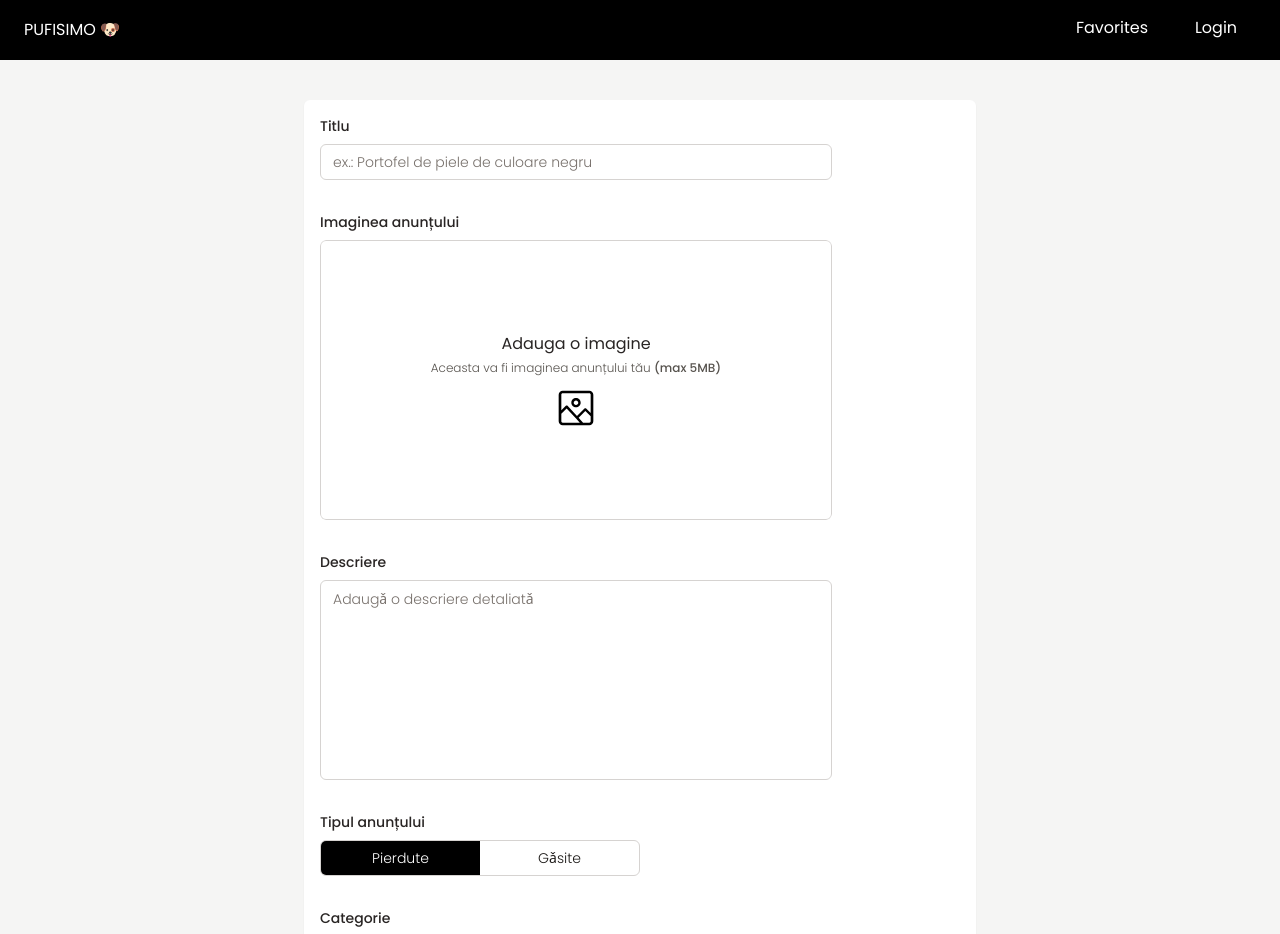
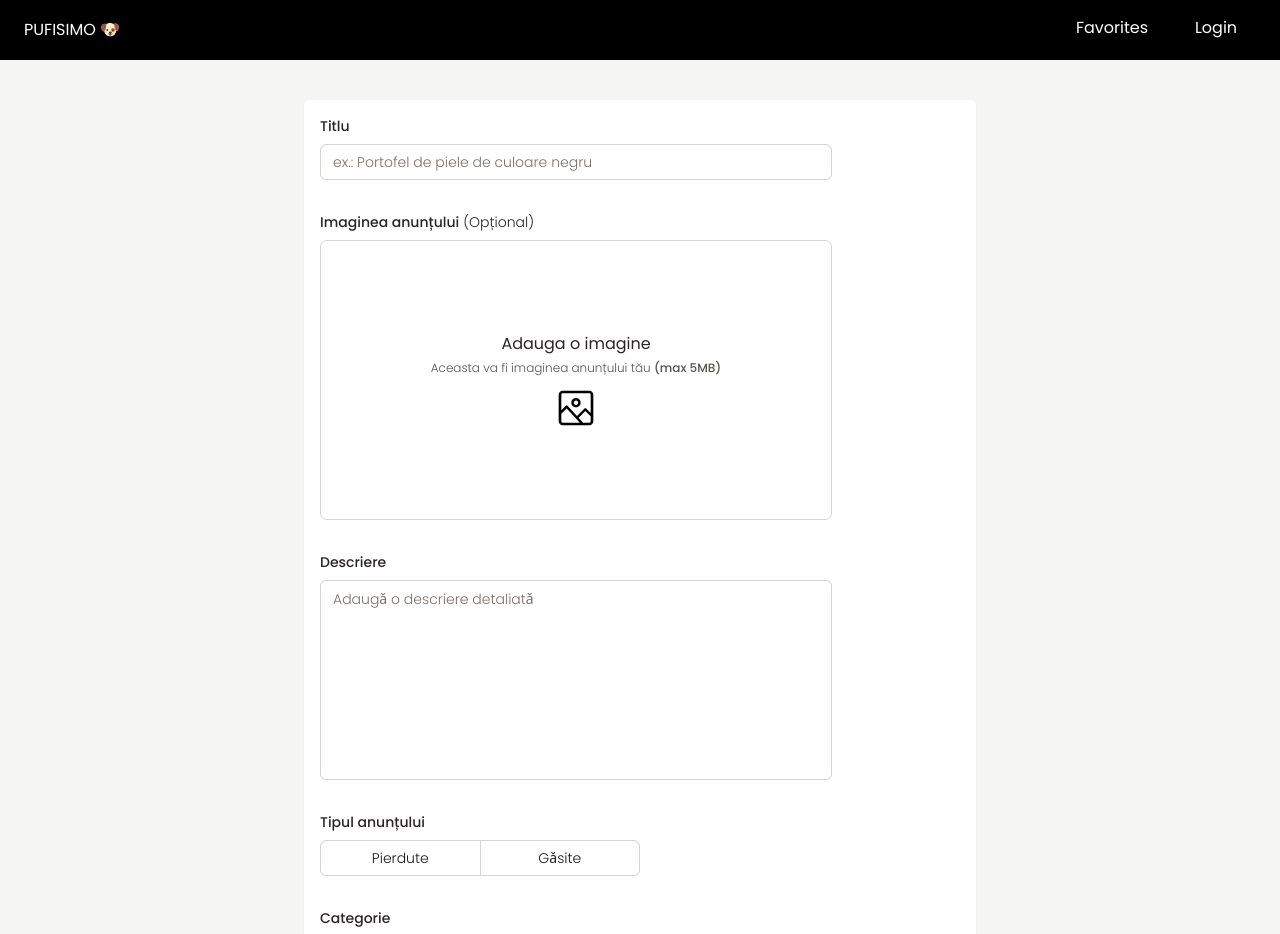
Before and after one commit to alexandruale26/perdego-beta, a React (Vite) app: page /post/new in a window 1280 px wide. Shown: the top 934 px of the page. Built offline with nearby package versions, Linux system fonts and the light colour scheme.

Commit message:
finished to modify Selector

```diff
--- a/src/features/postForm/data.js
+++ b/src/features/postForm/data.js
@@ -1,5 +1,3 @@
-import { POSTTYPE } from "../../sharedData";
-
 const lengths = {
   title: {
     min: 10,
@@ -77,15 +75,21 @@ const schema = {
       errorMessage: "Numǎrul nu este valid",
     },
   },
+  postType: {
+    required: {
+      errorMessage: "Alege tipul de anunț",
+    },
+  },
 };
 
+//TODO: defaultValues could be an empty object if there is no default
 const defaultValues = {
-  title: "",
-  name: "",
-  phone: "",
-  category: "",
-  postType: POSTTYPE[0],
-  location: "",
+  // title: "",
+  // name: "",
+  // phone: "",
+  // category: "",
+  // postType: "",
+  // location: "",
 };
 
 export { schema, defaultValues };
--- a/src/formComponents/Selector.jsx
+++ b/src/formComponents/Selector.jsx
@@ -43,7 +43,7 @@ const Selector = forwardRef(({ className, values, defaultValue, onChange, ...pro
               item={item}
               className={selected === item ? "bg-black text-white hover:bg-black" : ""}
             />
-            {index + 1 < values.length && !selected && <div className="h-full w-[1px] border-stone-800"></div>}
+            {index + 1 < values.length && !selected && <div className="h-full w-[1px] bg-stone-300"></div>}
           </Fragment>
         ))}
       </ul>
--- a/src/pages/PostForm.jsx
+++ b/src/pages/PostForm.jsx
@@ -29,8 +29,8 @@ const PostForm = () => {
       };
 
       const newData = { ...formData, ...formInputsUppercased, image: imageName };
-      console.log(newData);
-      await createPost("curated form data", newData);
+      console.log("curated form data", newData);
+      await createPost(newData);
     };
 
     // process();
@@ -57,7 +57,9 @@ const PostForm = () => {
         name="image"
         render={(field) => (
           <FormItem className="max-w-lg">
-            <FormLabel>Imaginea anunțului</FormLabel>
+            <FormLabel>
+              Imaginea anunțului<span className="font-light"> (Opțional)</span>
+            </FormLabel>
             <ImageSelect {...field} />
             <FormMessage />
           </FormItem>
@@ -78,7 +80,8 @@ const PostForm = () => {
         render={(field) => (
           <FormItem>
             <FormLabel>Tipul anunțului</FormLabel>
-            <Selector values={POSTTYPE} defaultValue={defaultValues.postType} {...field} />
+            <Selector values={POSTTYPE} defaultValue={""} {...field} />
+            <FormMessage />
           </FormItem>
         )}
       />
```
